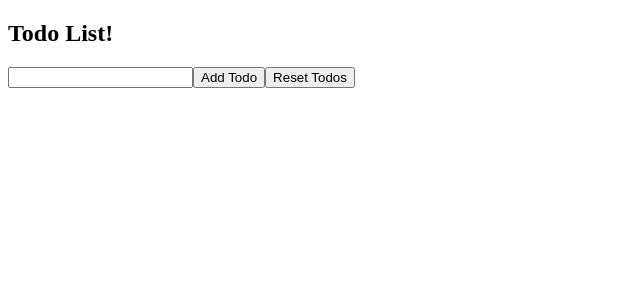
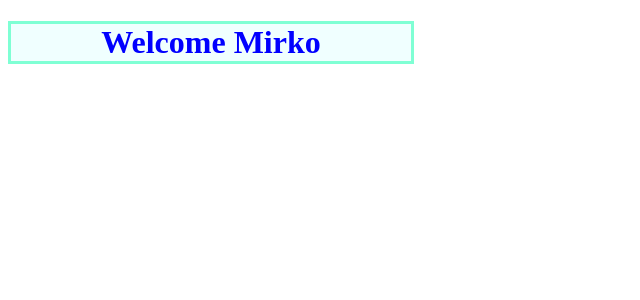
Before and after one commit to hgxxwon/React-esercizi, a React (Create React App) app: page / in a window 1280 px wide. Shown: the top 300 px of the page, without its empty margins (0-640 px from the left). Built offline with nearby package versions, Linux system fonts and the light colour scheme.

Commit message:
styling_1

```diff
--- a/src/App.js
+++ b/src/App.js
@@ -1,11 +1,11 @@
 import React from "react";
-import { TodoList } from "./TodoList";
+import { Welcome } from "./Welcome";
 
 export class App extends React.Component{
     render() {
         return(
             <div>
-                <TodoList/>
+                <Welcome  name="Mirko"/>
             </div>
             )
     }
--- /dev/null
+++ b/src/Welcome.js
@@ -0,0 +1,12 @@
+import React from "react";
+
+
+export class Welcome extends React.Component{
+    render() {
+        return(
+            <div>
+                <h1 className="welcome">Welcome {this.props.name}</h1>
+            </div>
+        )
+    }
+}
--- /dev/null
+++ b/src/index.css
@@ -0,0 +1,8 @@
+.welcome{
+    background-color: azure;
+    color: blue;
+    border: 3px solid aquamarine;
+    width: 400px;
+    height: 100%;
+    text-align: center;
+}
--- a/src/index.js
+++ b/src/index.js
@@ -1,5 +1,6 @@
 import { createRoot } from "react-dom/client";
 import { App } from "./App";
+import './index.css';
 
 
 const id = document.getElementById('root');
```
